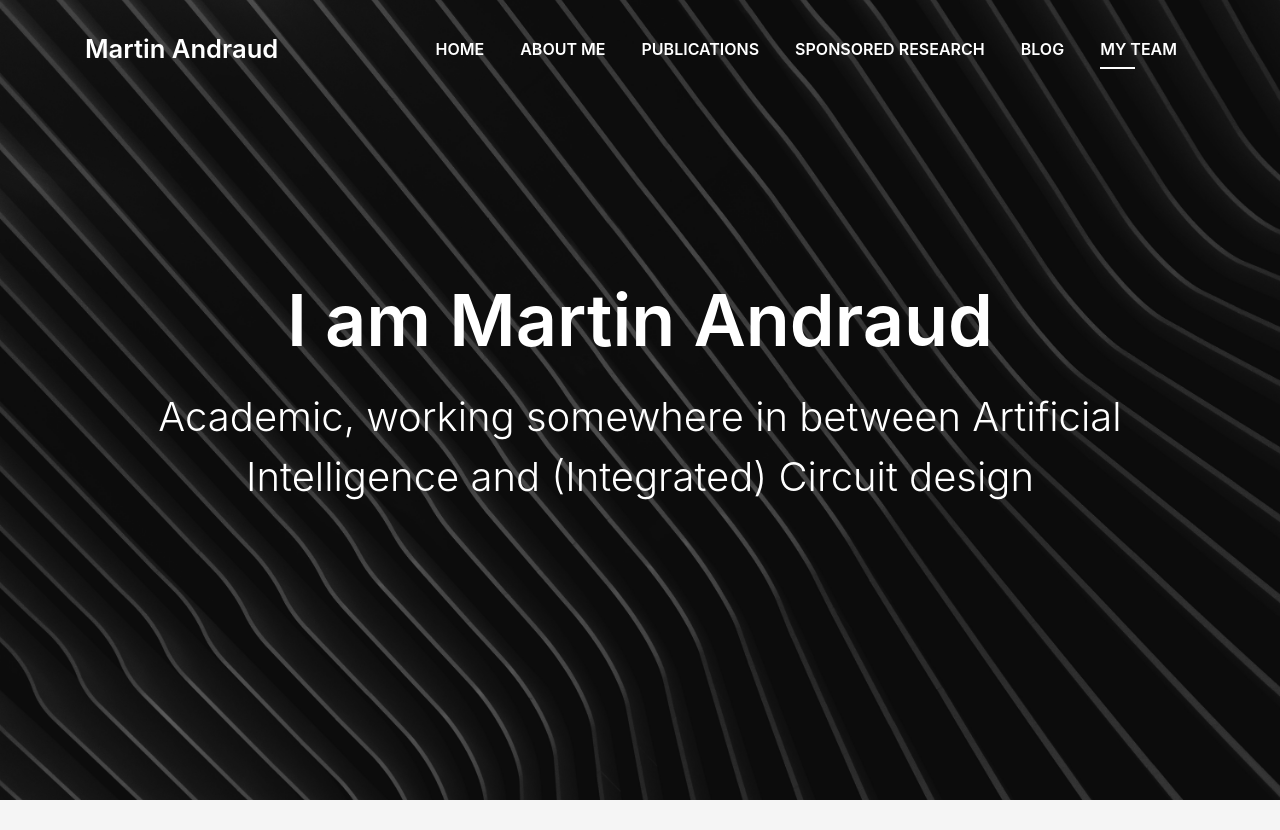
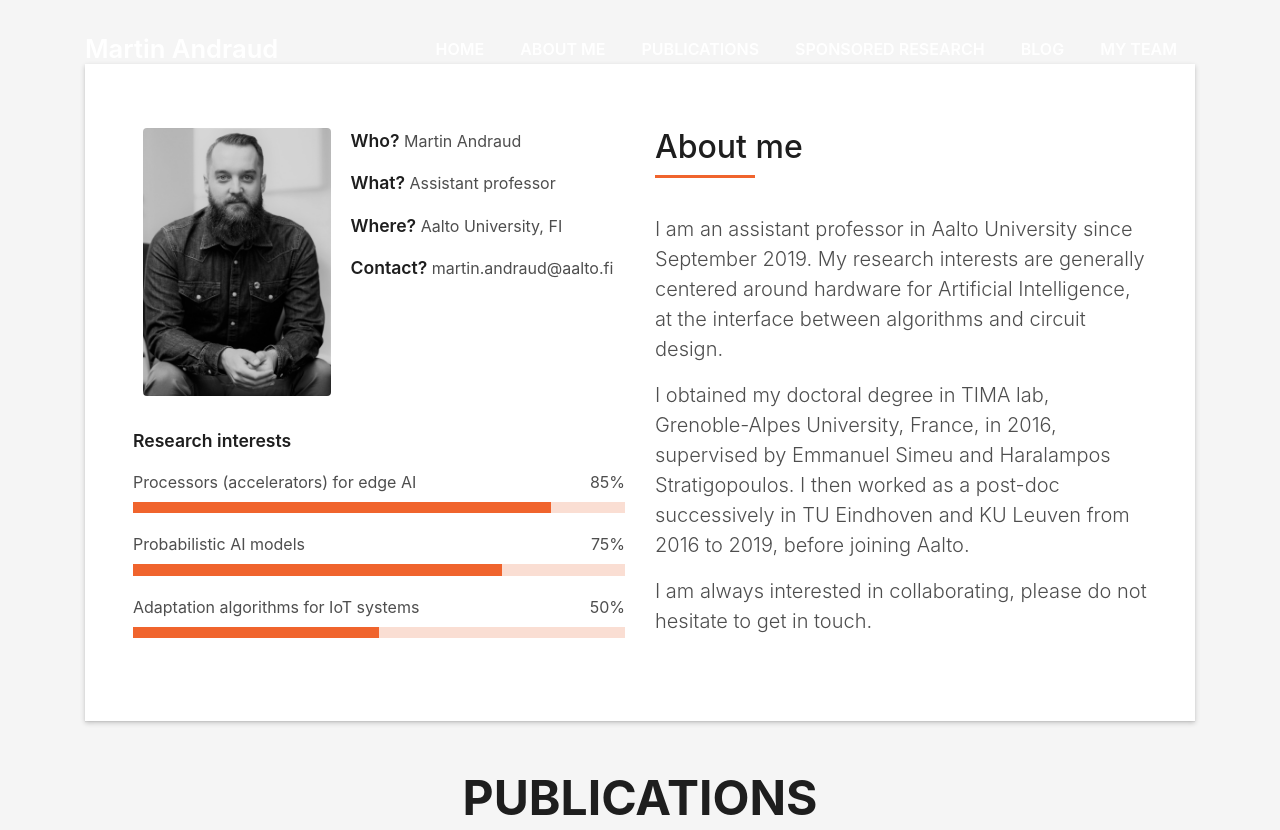
Before and after one commit to MartinAndraud/MartinAndraud.github.io, a plain HTML site: page index.html in a window 1280 px wide. Shown: the top 830 px of the page. Drawn offline with Linux system fonts and the light colour scheme; files whose address does not match are found by name.

Commit message:
Update index.html

```diff
--- a/index.html
+++ b/index.html
@@ -70,21 +70,7 @@
   </nav>
   <!--/ Nav End /-->
 
-  <!--/ Intro Skew Star /-->
-  <div id="home" class="intro route bg-image" style="background-image: url(img/bg.jpg)">
-    <div class="overlay-itro"></div>
-    <div class="intro-content display-table">
-      <div class="table-cell">
-        <div class="container">
-          <!--<p class="display-6 color-d">Hello, world!</p>-->
-          <h1 class="intro-title mb-4">I am Martin Andraud</h1>
-          <p class="intro-subtitle">Academic, working somewhere in between Artificial Intelligence and (Integrated) Circuit design</p>
-          <!-- <p class="pt-3"><a class="btn btn-primary btn js-scroll px-4" href="#about" role="button">Learn More</a></p> -->
-        </div>
-      </div>
-    </div>
-  </div>
-  <!--/ Intro Skew End /-->
+
 
   <section id="about" class="about-mf sect-pt4 route">
     <div class="container">
```
